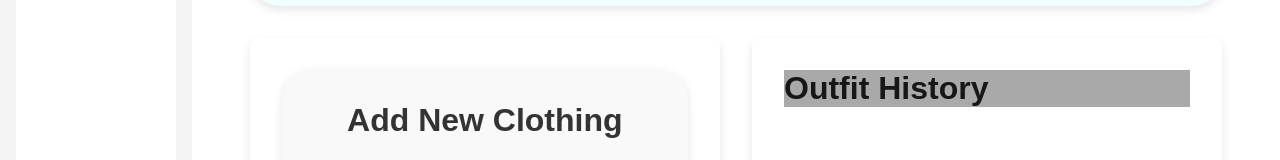
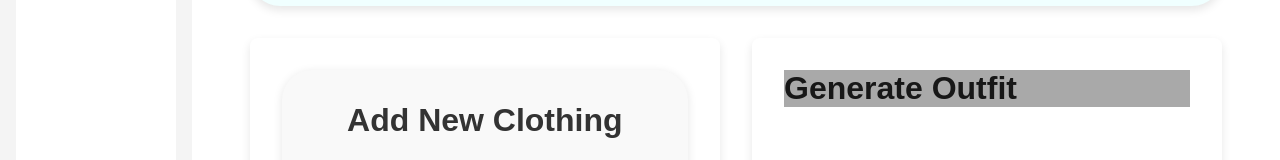
Before and after one commit to jteengfo/ootdcast, a Next.js app in the folder frontend/ootdcast/: page /dashboard in a window 1280 px wide. Shown: the part 353-513 px from the top of the page. Built offline with nearby package versions, Linux system fonts and the light colour scheme.

Commit message:
refactor OutfitHistory to Generate Outfit

```diff
--- a/frontend/ootdcast/src/app/dashboard/page.js
+++ b/frontend/ootdcast/src/app/dashboard/page.js
@@ -4,7 +4,7 @@ import Sidebar from "@/components/Sidebar";
 import Greeting from "@/components/Greeting";
 import SearchBar from "@/components/Searchbar";
 import ClothingForm from "@/components/AddClothing";
-import OutfitHistory from "@/components/OutfitHistory";
+import OutfitHistory from "@/components/GenerateOutfit";
 
 export default function Home() {
   return (
--- /dev/null
+++ b/frontend/ootdcast/src/components/GenerateOutfit.jsx
@@ -0,0 +1,9 @@
+import styles from './GenerateOutfit.module.css'
+
+export default function GenerateOutfit() {
+    return(
+        <div className={styles.generateOutfit}>
+            <h1>Generate Outfit</h1>
+        </div>
+    );
+}
--- a/frontend/ootdcast/src/components/OutfitHistory.module.css
+++ b/frontend/ootdcast/src/components/GenerateOutfit.module.css
@@ -1,3 +1,3 @@
-.outfitHistory {
+.generateOutfit {
     background-color: #a9a9a9;
 }
--- a/frontend/ootdcast/src/components/OutfitHistory.jsx
+++ /dev/null
@@ -1,9 +0,0 @@
-import styles from './OutfitHistory.module.css'
-
-export default function OutfitHistory() {
-    return(
-        <div className={styles.outfitHistory}>
-            <h1>Outfit History</h1>
-        </div>
-    );
-}
```
